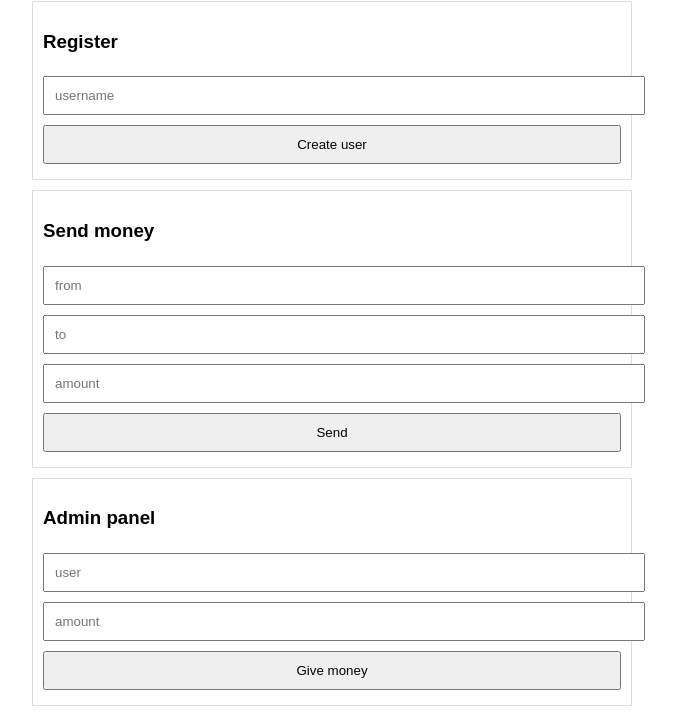
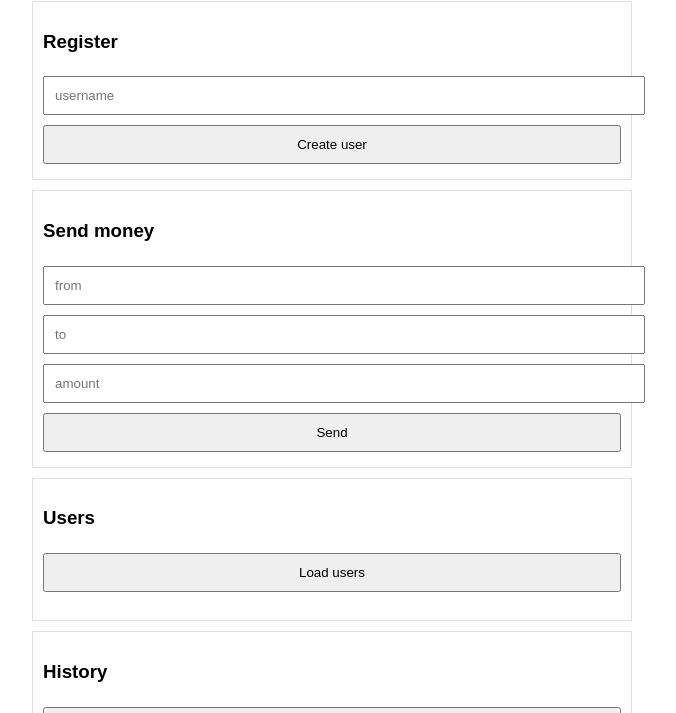
Before and after one commit to pabliitosnz/PhiCoin, a website: page public/index.html in a window 1280 px wide. Shown: the part 80-793 px from the top of the page, without its empty margins (308-984 px from the left). Drawn offline with Linux system fonts and the light colour scheme.

Commit message:
cambio que hayas hecho

```diff
--- a/public/index.html
+++ b/public/index.html
@@ -24,13 +24,6 @@
   <input id="to" placeholder="to">
   <input id="amount" placeholder="amount">
   <button onclick="send()">Send</button>
-</div>
-
-<div class="box">
-  <h3>Admin panel</h3>
-  <input id="adminUser" placeholder="user">
-  <input id="adminAmount" placeholder="amount">
-  <button onclick="addMoney()">Give money</button>
 </div>
 
 <div class="box">
@@ -68,18 +61,6 @@ async function send() {
   alert("Sent");
 }
 
-async function addMoney() {
-  await fetch('/admin/add', {
-    method: 'POST',
-    headers: {'Content-Type':'application/json'},
-    body: JSON.stringify({
-      username: adminUser.value,
-      amount: Number(adminAmount.value)
-    })
-  });
-  alert("Money added");
-}
-
 async function loadUsers() {
   const res = await fetch('/users');
   users.innerText = JSON.stringify(await res.json(), null, 2);
```
Also changed, not shown: server.js (+3 -22 lines).
